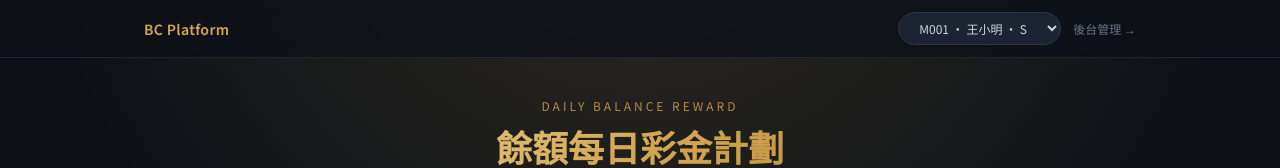
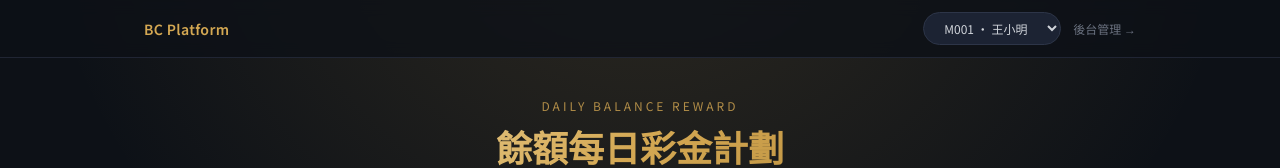
Before and after one commit to Aquilonis1991/bc-daily-reward-prototype, a plain HTML site: page index.html in a window 1280 px wide. Shown: the top 168 px of the page. Drawn offline with nearby package versions, Linux system fonts and the light colour scheme.

Commit message:
Remove level suffix from user select dropdown

```diff
--- a/index.html
+++ b/index.html
@@ -43,10 +43,10 @@
       <div class="flex items-center gap-3">
         <select id="accountSelect" onchange="switchAccount()"
           class="bg-surface-raised border border-surface-border text-xs text-gray-300 rounded-full px-4 py-1.5 focus:outline-none focus:border-gold/50">
-          <option value="M001">M001 · 王小明 · S</option>
-          <option value="M002">M002 · 李小華 · B</option>
-          <option value="M003">M003 · 張大同 · D</option>
-          <option value="M004">M004 · 陳美玲 · A</option>
+          <option value="M001">M001 · 王小明</option>
+          <option value="M002">M002 · 李小華</option>
+          <option value="M003">M003 · 張大同</option>
+          <option value="M004">M004 · 陳美玲</option>
         </select>
         <a href="admin-blacklist.html" class="text-xs text-gray-500 hover:text-gold transition">後台管理 →</a>
       </div>
```
